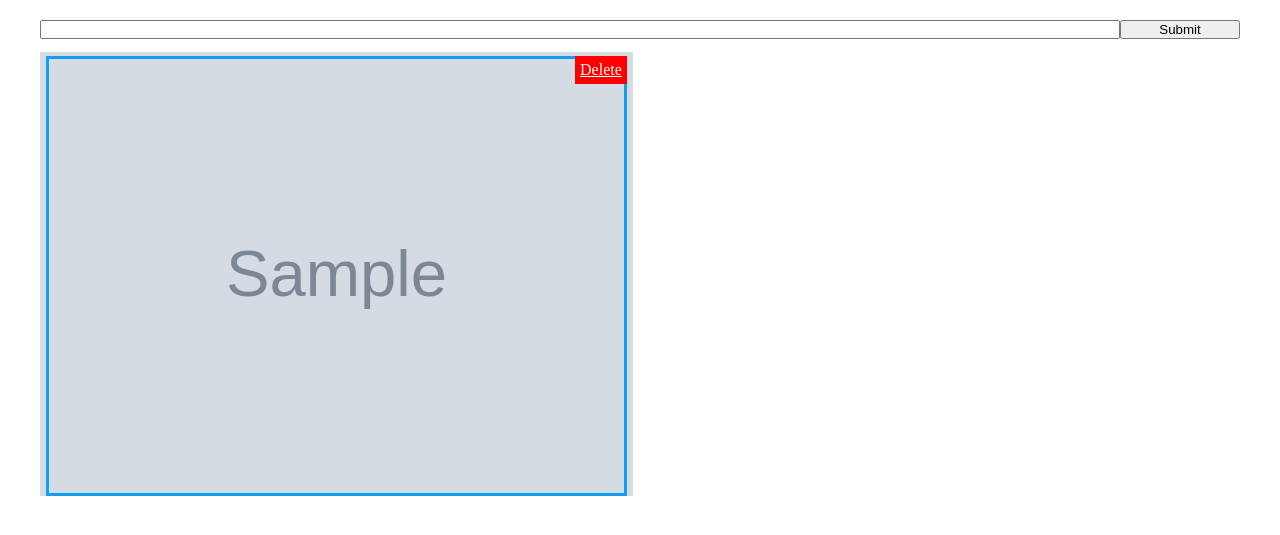
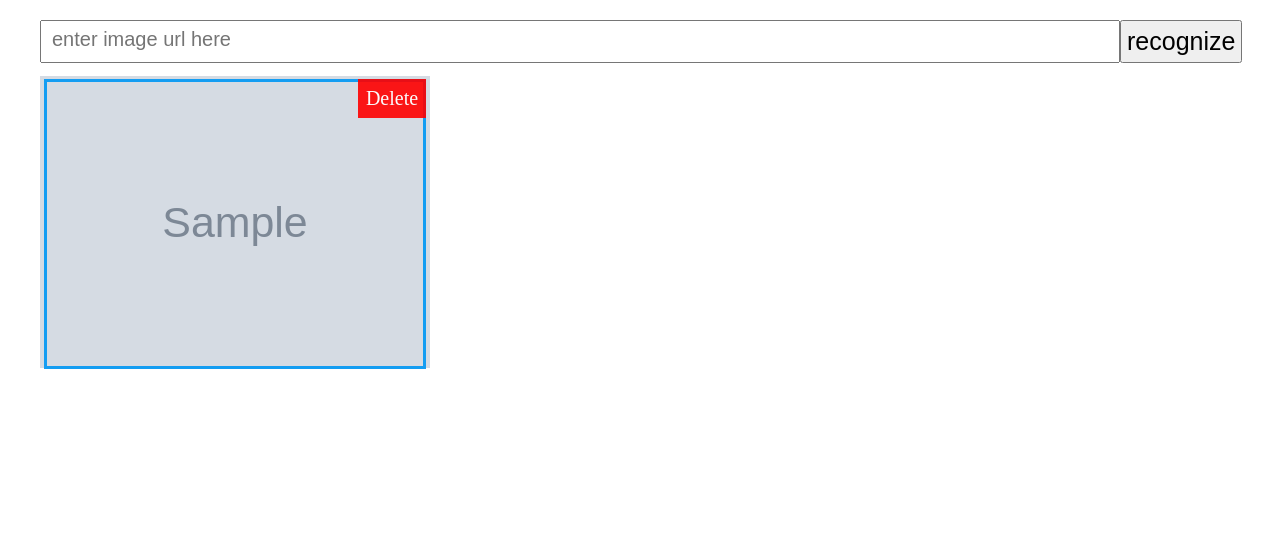
Before and after one commit to IlyaTorch/Face-Recognition, a Django app: page /face/ in a window 1280 px wide. Shown: the top 535 px of the page. Run offline with Django 3.2, Linux system fonts and the light colour scheme; tables that the repository leaves empty hold one stand-in row (values such as "Sample post"); grey boxes marked "Sample" are stand-in pictures.

Commit message:
add some html and css changes

```diff
--- a/web/app/face/static/face/style.css
+++ b/web/app/face/static/face/style.css
@@ -1,6 +1,11 @@
 * {
     padding: 0;
     margin: 0;
+}
+
+input::placeholder {
+    font-size: 20px;
+    padding: 10px;
 }
 
 .wrapper {
@@ -34,7 +39,11 @@ img {
     top:1%;
     color: white;
     background-color: red;
-    padding: 0.3rem;
+    padding: 0.5rem;
+    font-size: 20px;
+    opacity: 0.9;
+    text-decoration: none;
+
 }
 
 
@@ -50,7 +59,7 @@ img {
 @media (min-width: 700px) {
     .galery {
         display: grid;
-        grid-template-columns: 1fr 1fr;
+        grid-template-columns: 1fr 1fr 1fr;
         grid-gap: 15px;
     }
   }
--- a/web/app/face/templates/face/index.html
+++ b/web/app/face/templates/face/index.html
@@ -6,14 +6,14 @@
     <meta name="viewport" content="width=device-width, initial-scale=1.0">
     <meta http-equiv="X-UA-Compatible" content="ie=edge">
     <link rel="stylesheet" type="text/css" href="{% static 'face/style.css' %}">
-    <title>Face App</title>
+    <title>Face Recognition App</title>
 </head>
 <body>
     <div class="wrapper">
 
         <form action="" method="POST">
-            <input type="text" name="image_url">
-            <input type="submit">
+            <input type="text" name="image_url" placeholder="enter image url here">
+            <input type="submit" value="recognize" style="font-size:25px; padding:5px;">
             {% csrf_token %}
         </form>
 
```
